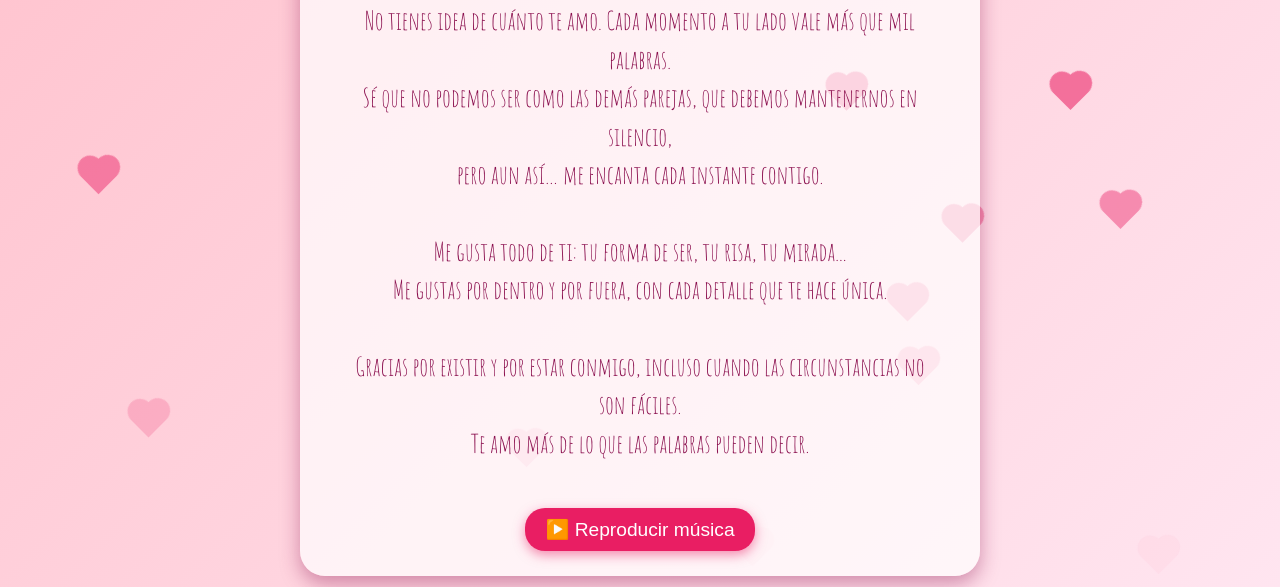
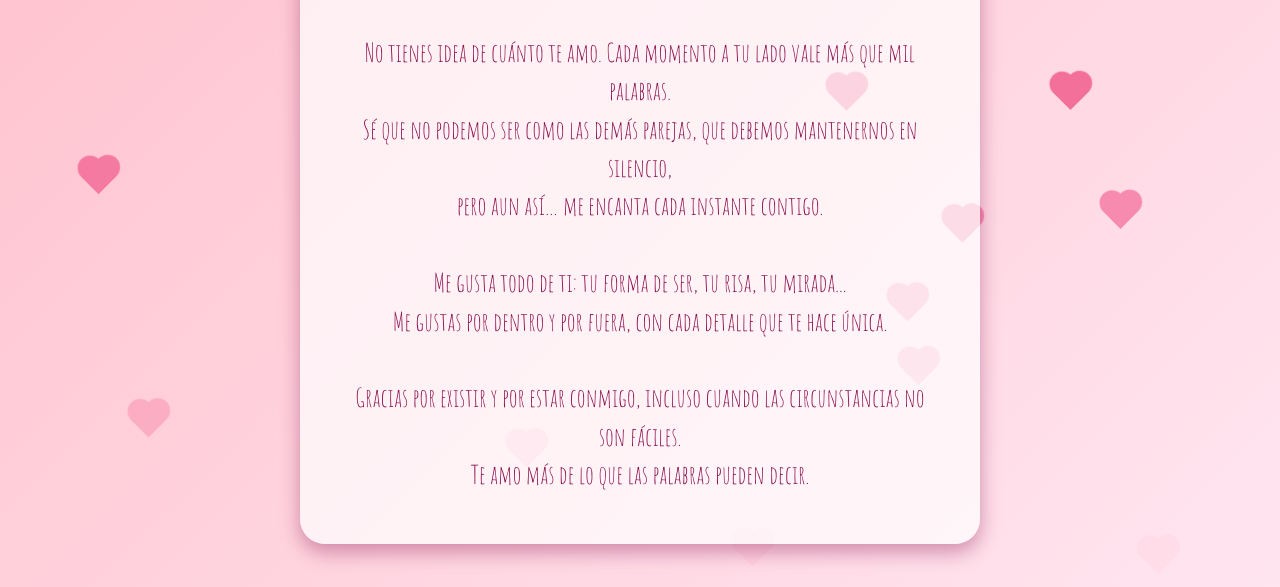
Before and after one commit to kevinandaluz012/mamoy, a plain HTML site: page index.html in a window 1280 px wide. Shown: the part 253-840 px from the top of the page. Drawn offline with Linux system fonts and the light colour scheme.

Commit message:
Update index.html

```diff
--- a/index.html
+++ b/index.html
@@ -39,7 +39,6 @@
       line-height: 1.5;
       white-space: pre-line;
     }
-    /* Animación de corazones cayendo */
     .heart {
       position: fixed;
       width: 25px;
@@ -81,19 +80,6 @@
         opacity: 0;
       }
     }
-    /* Botón para reproducir música en móviles */
-    #playBtn {
-      margin-top: 20px;
-      background-color: #e91e63;
-      border: none;
-      color: white;
-      font-size: 1.2rem;
-      padding: 10px 20px;
-      border-radius: 20px;
-      cursor: pointer;
-      box-shadow: 0 4px 12px rgba(233, 30, 99, 0.5);
-      user-select: none;
-    }
   </style>
 </head>
 <body>
@@ -110,11 +96,15 @@
       Gracias por existir y por estar conmigo, incluso cuando las circunstancias no son fáciles.
       Te amo más de lo que las palabras pueden decir.
     </p>
-    <button id="playBtn">▶️ Reproducir música</button>
   </div>
 
+  <!-- 🎵 Audio que se reproduce solo -->
+  <audio autoplay loop>
+    <source src="juanes-es-por-ti.mp3" type="audio/mpeg">
+    Tu navegador no soporta el audio.
+  </audio>
+
   <script>
-    // Crear varios corazones en posiciones aleatorias
     function crearCorazon() {
       const heart = document.createElement('div');
       heart.classList.add('heart');
@@ -125,24 +115,6 @@
       setTimeout(() => heart.remove(), 6000);
     }
     setInterval(crearCorazon, 300);
-
-    // Audio con botón para móvil (porque autoplay falla en móviles)
-    const audio = new Audio('https://www.youtube.com/embed/h_zplWNgfmI?autoplay=1');
-    // NOTA: En HTML Audio no funciona con YouTube links, usar embed en iframe
-
-    // Por eso vamos a hacer embed en iframe para la música:
-    let iframeMusica = document.createElement('iframe');
-    iframeMusica.src = "https://www.youtube.com/embed/h_zplWNgfmI?autoplay=1&loop=1&playlist=h_zplWNgfmI";
-    iframeMusica.style.display = "none";
-    iframeMusica.allow = "autoplay";
-    document.body.appendChild(iframeMusica);
-
-    const playBtn = document.getElementById('playBtn');
-    playBtn.addEventListener('click', () => {
-      // Para móviles solo mostrar el iframe para que suene
-      iframeMusica.style.display = "block";
-      playBtn.style.display = 'none';
-    });
   </script>
 </body>
 </html>
```
